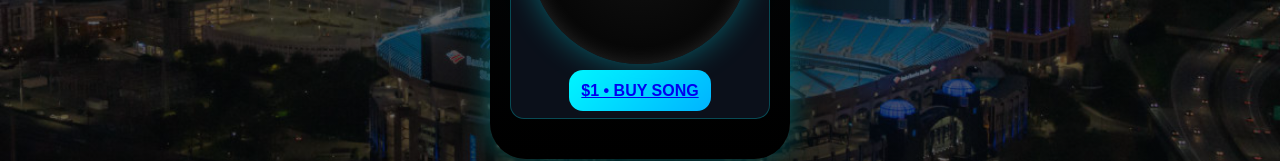
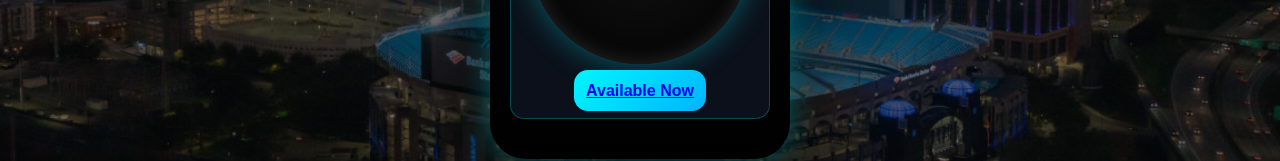
Before and after one commit to 2banguzmusic-lab/2BANGUZ-HQ-IPOD, a plain HTML site: page dashboard-v2.html in a window 1280 px wide. Shown: the part 462-623 px from the top of the page. Drawn offline with Linux system fonts and the light colour scheme.

Commit message:
Update dashboard-v2.html

```diff
--- a/dashboard-v2.html
+++ b/dashboard-v2.html
@@ -232,7 +232,7 @@ body{
    class="buy"
    target="_blank"
    rel="noopener">
-   $1 • BUY SONG
+   Available Now
 </a>
 
 
```
